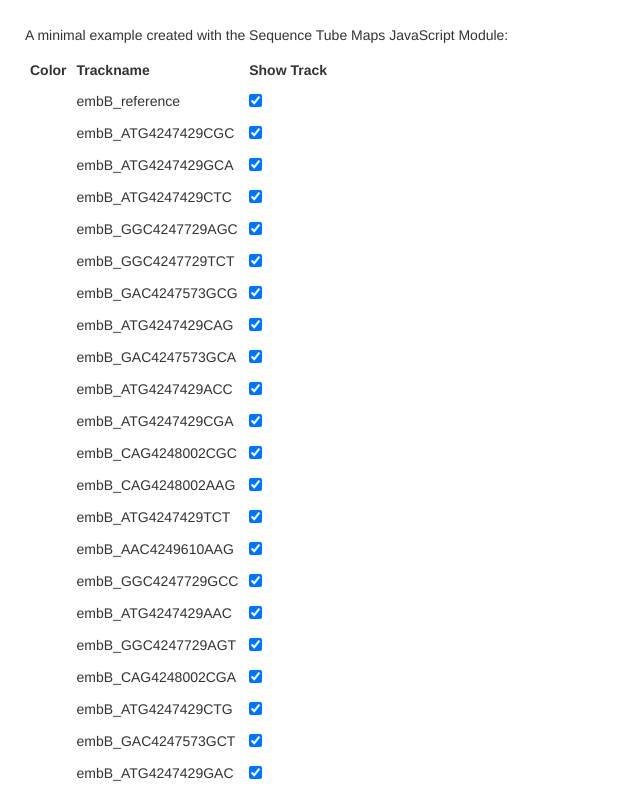
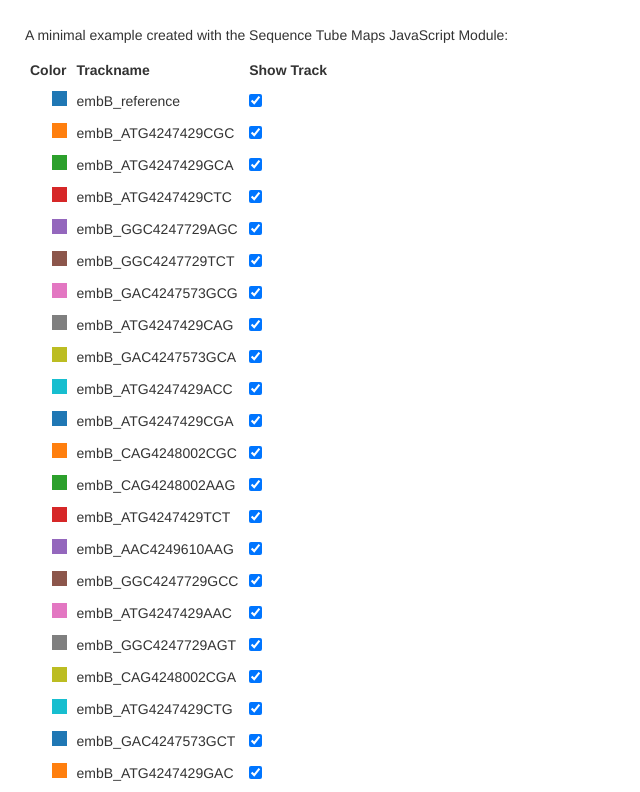
Before and after one commit to mbhall88/tubemaps_pilot, a website: page dist/tubemap.html in a window 1280 px wide. Shown: the top 792 px of the page, without its empty margins (0-640 px from the left). Drawn offline with nearby package versions, Linux system fonts and the light colour scheme.

Commit message:
Add README and css displaying the legend track colours

```diff
--- a/src/tubemap.css
+++ b/src/tubemap.css
@@ -66,3 +66,12 @@ label {
   border-radius: 4px;
   border: 1px solid #ddd;
 }
+
+.color-box {
+  width: 15px;
+  height: 15px;
+  display: inline-block;
+  background-color: #ccc;
+  left: 5px;
+  top: 5px;
+}
```
Also changed, not shown: README.md (added).
